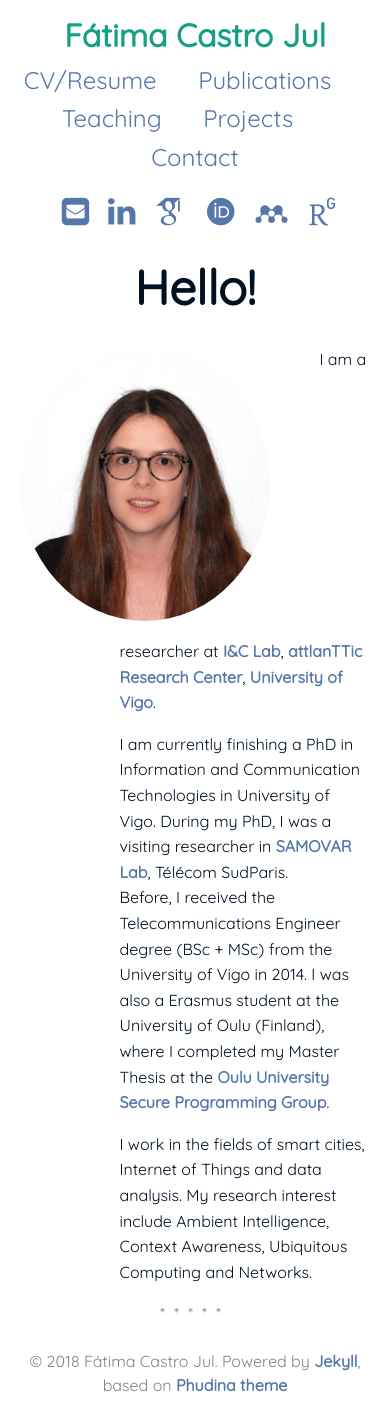
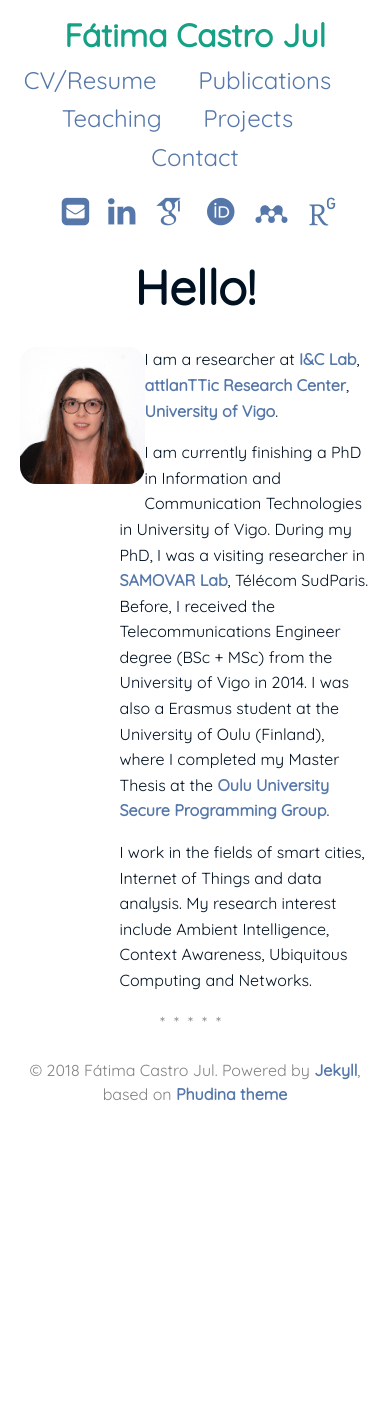
Before and after one commit to Facj/facj.github.io, a Jekyll site: the page built from index.md, in a window 390 px wide. Built offline with Jekyll 4.4.1, drawn with Linux system fonts in a browser that asks for light colours; some web fonts are replaced; after the commit the page ends 1121 px from its top, so only the background shows below that.

Commit message:
Mobile version: index page structure

```diff
--- a/assets/css/main.css
+++ b/assets/css/main.css
@@ -269,7 +269,30 @@
     padding: 0px;
     list-style-type: none; }
 
+     #about-img {
+    border-radius: 13%;   /*13%*/
+    max-width: 125px;     /*125%*/
+    margin: auto;
+    /*margin-right: 50px;
+    margin-left: 100px;*/
+    margin-bottom: 3%;
+    float: left;
 
+  }
+
+  #describe-text {
+      display: block;
+      text-align: left;
+      max-width: 100%;
+      margin-left: 100px;
+      /*margin-right: 100px;
+      float: right*/ }
+
+  .clearfix::after {
+    content: "";
+    clear: both;
+    display: table;
+}
 
 
   }
```
